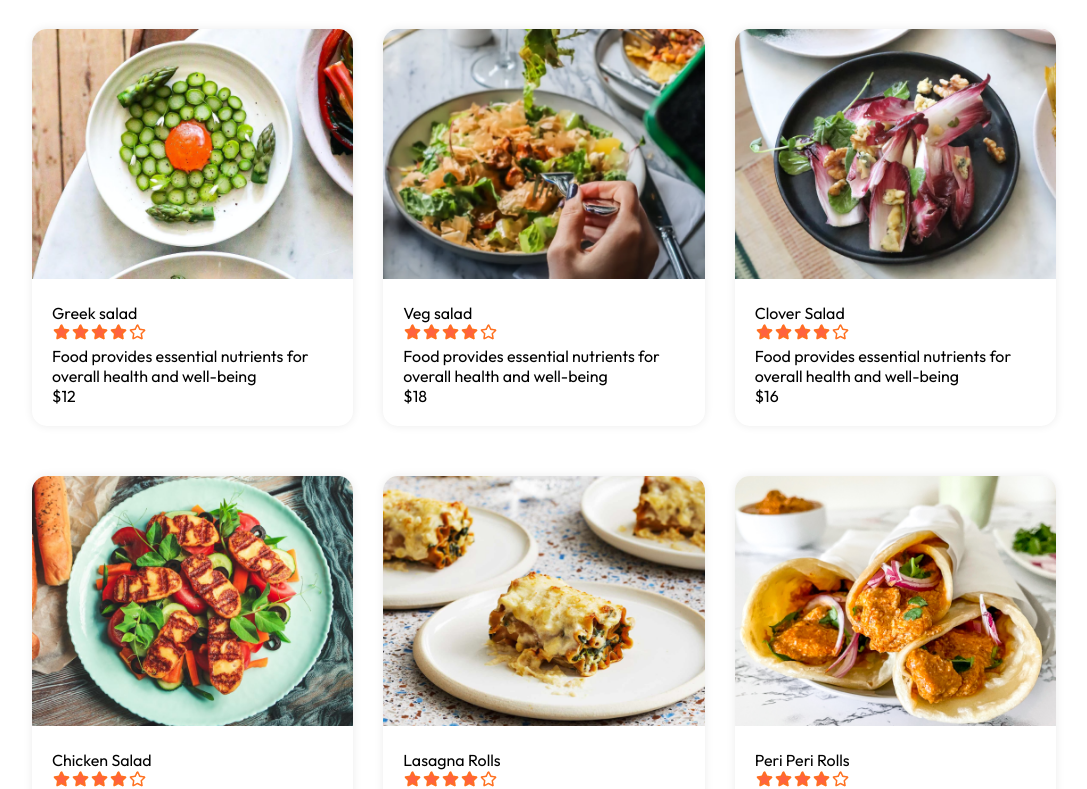
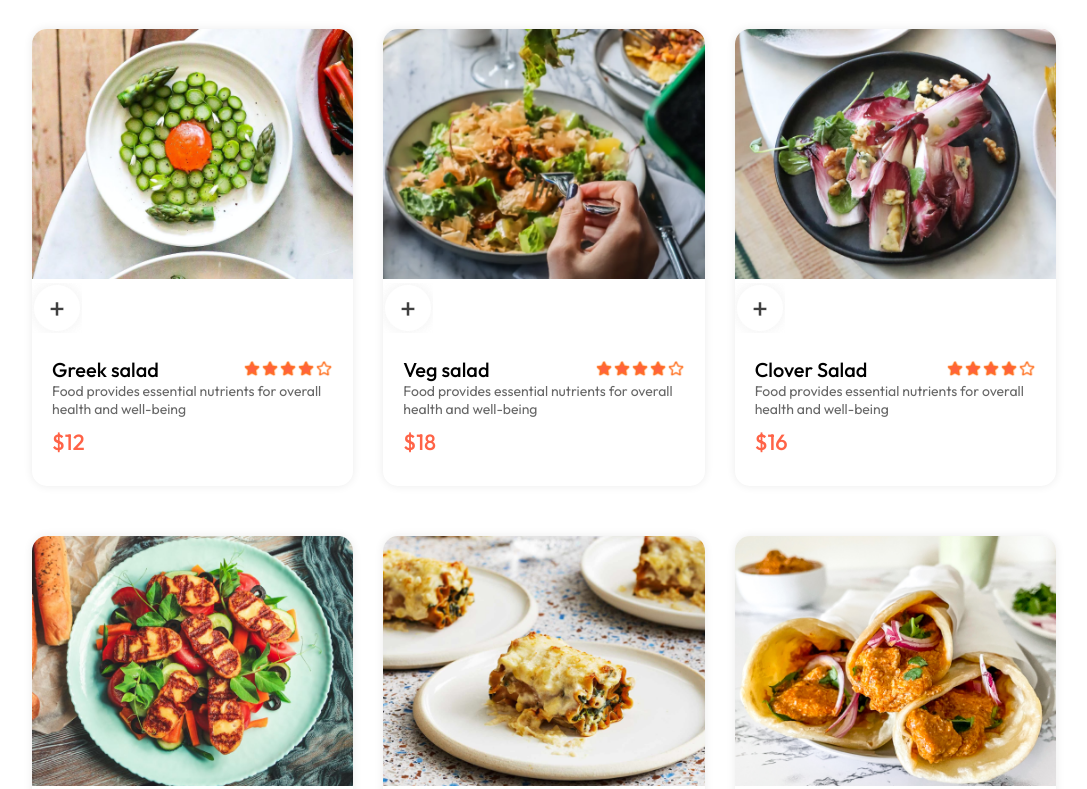
Before and after one commit to sezid/khidaaa, a React (Vite) app in the folder frontend/: page / in a window 1280 px wide. Shown: the part 1026-1815 px from the top of the page, without its empty margins (96-1183 px from the left). Built offline with nearby package versions, Linux system fonts and the light colour scheme.

Commit message:
adding-minus buttons and delete button

```diff
--- a/frontend/src/assets/assets.js
+++ b/frontend/src/assets/assets.js
@@ -60,6 +60,7 @@ import bag_icon from './bag_icon.png'
 import logout_icon from './logout_icon.png'
 import parcel_icon from './parcel_icon.png'
 import dish from './dish.png'
+import trash from './bin.png'
 
 export const assets = {
     logo,
@@ -81,7 +82,8 @@ export const assets = {
     logout_icon,
     bag_icon,
     parcel_icon,
-    dish
+    dish,
+    trash
 }
 
 export const menu_list = [
--- a/frontend/src/components/FoodItem/FoodItem.css
+++ b/frontend/src/components/FoodItem/FoodItem.css
@@ -25,3 +25,47 @@
     background-color: orange;
     transition-delay: 5ms;
 }
+
+.food-item-name-rating{
+    display: flex;
+    justify-content: space-between;
+    align-items: center;
+}
+
+.food-item-name-rating p{
+    font-size: 20px;
+    font-weight: 500;
+
+}
+
+.food-item-name-rating img{
+    width: 90px;
+}
+
+.food-item-desc{
+    color: #676767;
+    font-size: 14px;
+}
+
+.food-item-price{
+    color: tomato;
+    font-size: 22px;
+    font-weight: 500;
+    margin: 10px 0px;
+}
+
+.food-item-counter {
+    display: flex;
+    background-color: white;
+    justify-content: space-between;
+    align-items: center;
+    margin: 10px 90px;
+    border-radius: 45px;
+}
+.food-item-trash{
+    display: flex;
+    justify-content: space-evenly;
+    align-items: center;
+    margin: 10px 90px;
+    border-radius: 45px;
+}
--- a/frontend/src/components/FoodItem/FoodItem.jsx
+++ b/frontend/src/components/FoodItem/FoodItem.jsx
@@ -1,13 +1,37 @@
-import React from 'react'
+import React, { useState } from 'react'
 import './FoodItem.css'
 import { assets } from '../../assets/assets'
 
 const FoodItem = ({id,name,price,description,image}) => {
+
+    const [itemCount,setItemCount]=useState(0);
+
   return (
     <div className='food-item'>
 
             <div className="food-item-img-container">
                 <img className= 'food-item-image' src={image} alt="" />
+                {
+                    !itemCount
+                    ?<img className='add' onClick={()=>setItemCount(prev=>prev+1)} src={assets.add_icon_white}/>
+                    :<div className='food-item-counter'>
+                        <img  onClick={()=>setItemCount(prev=>prev-1)} src={assets.remove_icon_red} alt="" />
+                        <p >{itemCount}</p>
+                        <img onClick={()=>setItemCount(prev=>prev+1)} src={assets.add_icon_green} alt="" />
+
+                    </div>
+
+                }
+
+                {
+                    !itemCount
+                    ?<img className='delete' onClick={()=>setItemCount(prev=>prev+1)} src=""/>
+                    :<div className='food-item-trash'>
+                        <img onClick={()=>setItemCount(0)} src={assets.trash} alt="" />
+                    </div>
+
+                }
+
             </div>
             <div className='food-item-info'>
                 <div className="food-item-name-rating">
```
Also changed, not shown: frontend/src/assets/bin.png (added).
